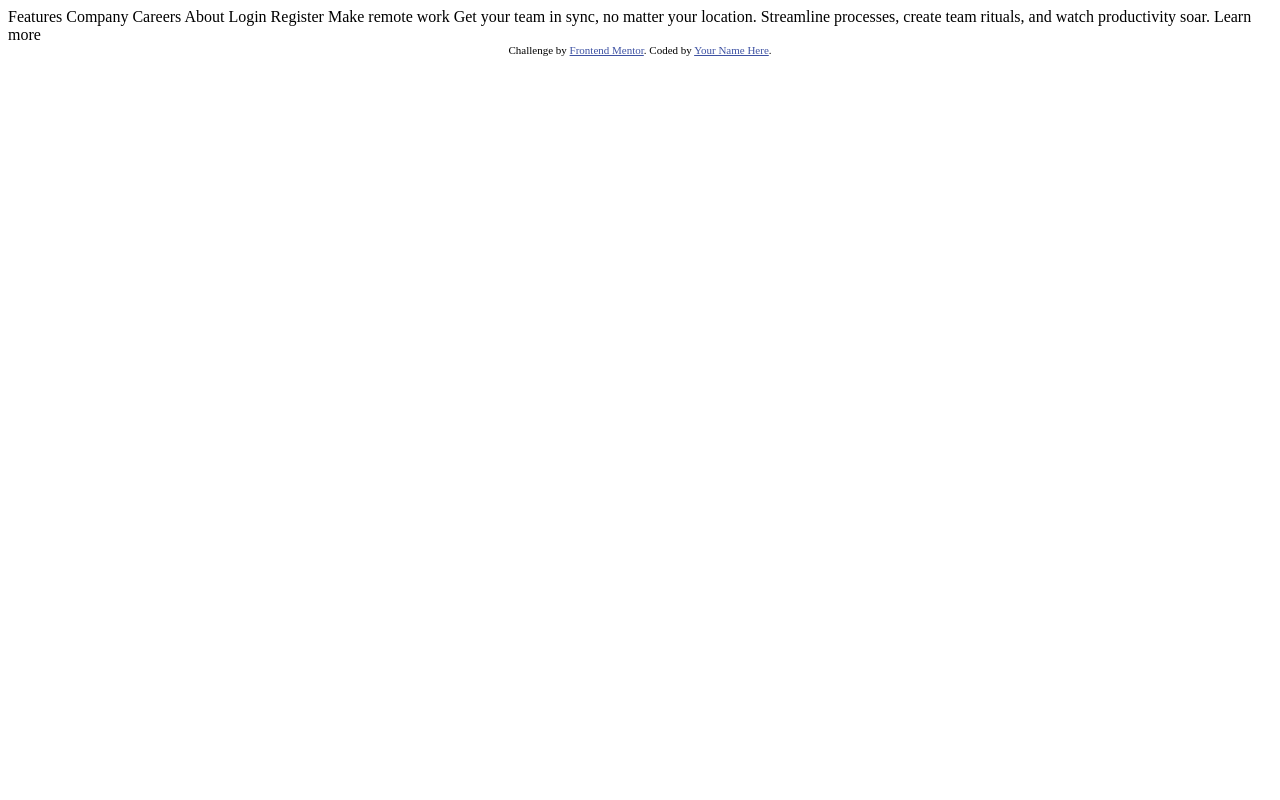
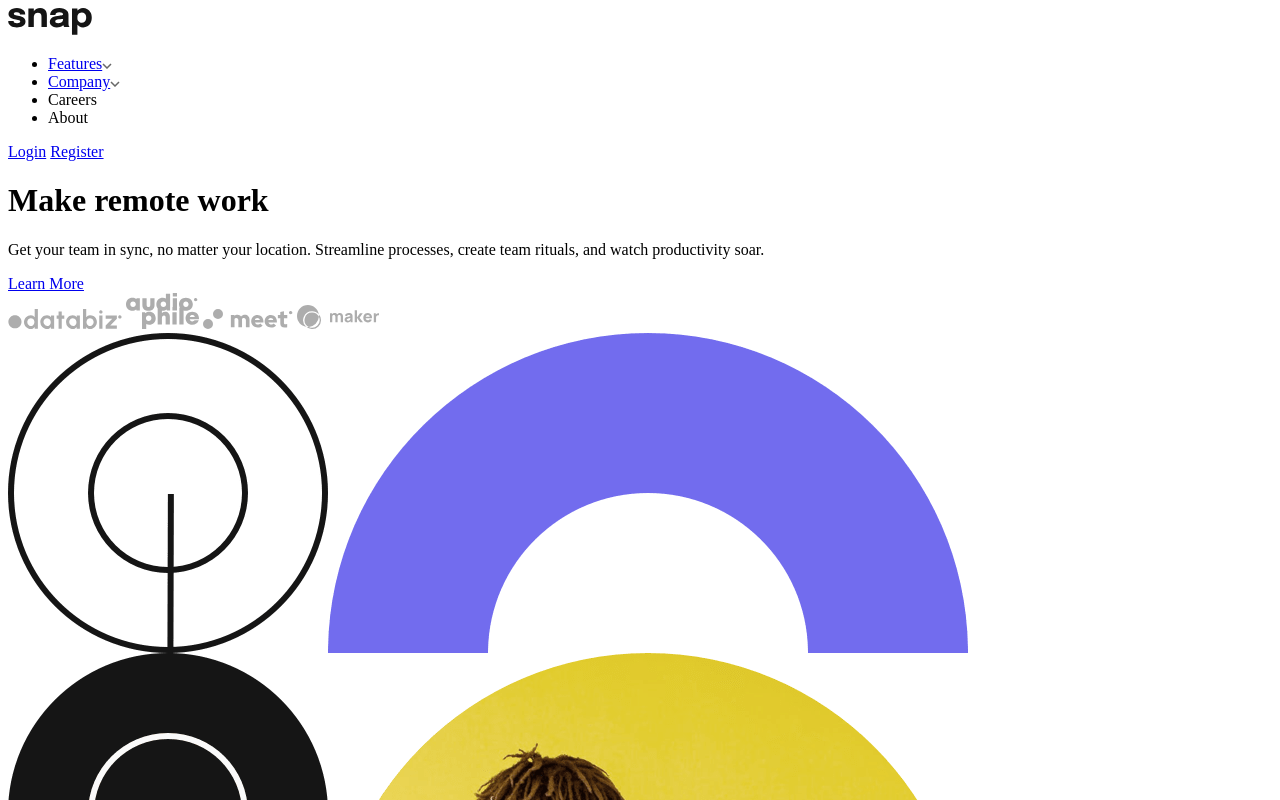
Before and after one commit to ryangholland/intro-dropdown-nav, a plain HTML site: page index.html in a window 1280 px wide. Shown: the top 800 px of the page. Drawn offline with Linux system fonts and the light colour scheme.

Commit message:
Add initial HTML structure

```diff
--- a/index.html
+++ b/index.html
@@ -1,37 +1,71 @@
 <!DOCTYPE html>
 <html lang="en">
   <head>
-  <meta charset="UTF-8">
-  <meta name="viewport" content="width=device-width, initial-scale=1.0"> <!-- displays site properly based on user's device -->
-
-  <link rel="icon" type="image/png" sizes="32x32" href="./images/favicon-32x32.png">
+    <meta charset="UTF-8" />
+    <meta name="viewport" content="width=device-width, initial-scale=1.0" />
+    <link
+      rel="icon"
+      type="image/png"
+      sizes="32x32"
+      href="./images/favicon-32x32.png"
+    />
+    <link rel="stylesheet" href="style.css" />
     <title>Frontend Mentor | Intro section with dropdown navigation</title>
-
-  <style>
-    .attribution { font-size: 11px; text-align: center; }
-    .attribution a { color: hsl(228, 45%, 44%); }
-  </style>
   </head>
   <body>
+    <header>
+      <div class="container-lg">
+        <img src="./images/logo.svg" alt="" />
+        <nav>
+          <ul>
+            <li>
+              <a href="#">Features</a
+              ><img src="./images/icon-arrow-down.svg" alt="" />
+            </li>
+            <li>
+              <a href="#">Company</a
+              ><img src="./images/icon-arrow-down.svg" alt="" />
+            </li>
+            <li>Careers</li>
+            <li>About</li>
+          </ul>
+        </nav>
+      </div>
+      <div class="header-right">
+        <a href="#">Login</a>
+        <a class="btn" href="#">Register</a>
+      </div>
+    </header>
 
-  Features
-  Company
-  Careers
-  About
+    <main>
+      <div class="container">
+        <div class="split">
+          <div>
+            <h1>Make remote work</h1>
+            <p>
+              Get your team in sync, no matter your location. Streamline
+              processes, create team rituals, and watch productivity soar.
+            </p>
+            <a class="btn" href="#">Learn More</a>
+            <div class="logos">
+              <img src="./images/client-databiz.svg" alt="databiz" />
+              <img src="./images/client-audiophile.svg" alt="audiophile" />
+              <img src="./images/client-meet.svg" alt="meet" />
+              <img src="./images/client-maker.svg" alt="maker" />
+            </div>
+          </div>
+          <img src="./images/image-hero-desktop.png" alt="" />
+        </div>
+      </div>
+    </main>
 
-  Login
-  Register
-
-  Make remote work
-
-  Get your team in sync, no matter your location. Streamline processes,
-  create team rituals, and watch productivity soar.
-
-  Learn more
-
+    <footer>
       <div class="attribution">
-    Challenge by <a href="https://www.frontendmentor.io?ref=challenge" target="_blank">Frontend Mentor</a>.
-    Coded by <a href="#">Your Name Here</a>.
+        Challenge by
+        <a href="https://www.frontendmentor.io?ref=challenge" target="_blank"
+          >Frontend Mentor</a
+        >. Coded by <a href="#">Your Name Here</a>.
       </div>
+    </footer>
   </body>
 </html>
--- /dev/null
+++ b/style.css
@@ -0,0 +1,8 @@
+.attribution {
+  font-size: 11px;
+  text-align: center;
+}
+
+.attribution a {
+  color: hsl(228, 45%, 44%);
+}
```
Lines whose indentation alone changed are shown as unchanged.
